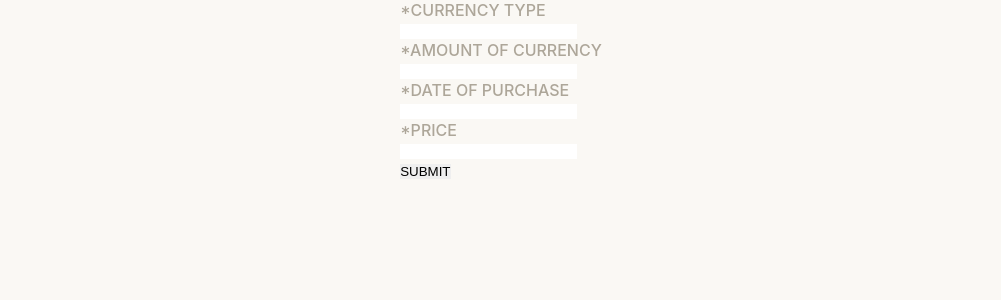
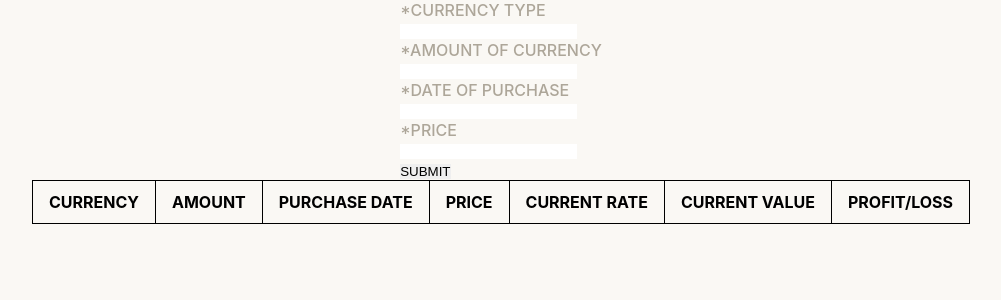
Before and after one commit to Sebastian-Wapinski/currencyPortfolio, a React (Create React App) app: page / in a window 1280 px wide. Shown: the top 300 px of the page, without its empty margins (139-1140 px from the left). Built offline with nearby package versions, Linux system fonts and the light colour scheme; no server answers.

Commit message:
TableHeaders added

```diff
--- a/src/App.js
+++ b/src/App.js
@@ -1,5 +1,6 @@
 import React from 'react'
 import { CurrenciesFormData } from './modules/currenciesFormData'
+import { ExchangeRatesArr } from './modules/exchangeRatesArr'
 
 import { StyledApp, StyledLayout } from './App.styled'
 
@@ -8,6 +9,7 @@ const App = () => {
     <StyledApp>
       <StyledLayout>
         <CurrenciesFormData />
+        <ExchangeRatesArr />
       </StyledLayout>
     </StyledApp>
   )
--- /dev/null
+++ b/src/components/TableHeaders/TableHeaders.js
@@ -0,0 +1,34 @@
+import React from 'react'
+import PropTypes from 'prop-types'
+
+import { StyledTableHeaders, StyledTh, StyledTr } from './TableHeaders.styled'
+import { tableHeaders } from '../../data/tableHeaders'
+
+export const TableHeaders = (props) => {
+  const {
+    children,
+    ...otherProps
+  } = props
+
+  return (
+    <StyledTableHeaders
+      {...otherProps}
+    >
+      <StyledTr>
+        {
+        tableHeaders.map((header, i) => {
+          return (
+            <StyledTh key={`${header}/${i}`}>{header}</StyledTh>
+          )
+        })
+      }
+      </StyledTr>
+    </StyledTableHeaders>
+  )
+}
+
+TableHeaders.propTypes = {
+  children: PropTypes.node
+}
+
+export default TableHeaders
--- /dev/null
+++ b/src/components/TableHeaders/TableHeaders.styled.js
@@ -0,0 +1,21 @@
+import styled from 'styled-components'
+
+const DefaultStyledTableHeaders = styled.thead`
+
+`
+
+const StyledTableHeaders = styled(DefaultStyledTableHeaders)(
+  props => props.style
+)
+
+const StyledTr = styled.tr`
+
+`
+
+const StyledTh = styled.th`
+border: 1px solid black;
+border-collapse: collapse;
+padding: 0.7rem 1rem;
+`
+
+export { StyledTableHeaders, StyledTh, StyledTr }
--- /dev/null
+++ b/src/components/TableHeaders/index.js
@@ -0,0 +1,2 @@
+export * from './TableHeaders'
+export { default } from './TableHeaders'
--- /dev/null
+++ b/src/data/tableHeaders.js
@@ -0,0 +1,9 @@
+export const tableHeaders = [
+  'CURRENCY',
+  'AMOUNT',
+  'PURCHASE DATE',
+  'PRICE',
+  'CURRENT RATE',
+  'CURRENT VALUE',
+  'PROFIT/LOSS'
+]
--- /dev/null
+++ b/src/modules/exchangeRatesArr/exchangeRatesArr.js
@@ -0,0 +1,14 @@
+import React from 'react'
+
+import { StyledExchangeRatesArr } from './exchangeRatesArr.styled'
+import TableHeaders from '../../components/TableHeaders/TableHeaders'
+
+export const ExchangeRatesArr = () => {
+  return (
+    <StyledExchangeRatesArr>
+      <TableHeaders />
+    </StyledExchangeRatesArr>
+  )
+}
+
+export default ExchangeRatesArr
--- /dev/null
+++ b/src/modules/exchangeRatesArr/exchangeRatesArr.styled.js
@@ -0,0 +1,14 @@
+import styled from 'styled-components'
+
+const DefaultStyledExchangeRatesArr = styled.table`
+border: 1px solid black;
+border-collapse: collapse;
+`
+
+const StyledExchangeRatesArr = styled(DefaultStyledExchangeRatesArr)(
+  props => props.style
+)
+
+export {
+  StyledExchangeRatesArr
+}
--- /dev/null
+++ b/src/modules/exchangeRatesArr/index.js
@@ -0,0 +1,3 @@
+import ExchangeRatesArr from './exchangeRatesArr'
+
+export { ExchangeRatesArr }
```
Also changed, not shown: src/modules/exchangeRatesArr/exchangeRatesArr.actions.js (added), src/modules/exchangeRatesArr/exchangeRatesArr.api.js (added), src/modules/exchangeRatesArr/exchangeRatesArr.reducer.js (added), src/modules/exchangeRatesArr/exchangeRatesArr.types.js (added).
